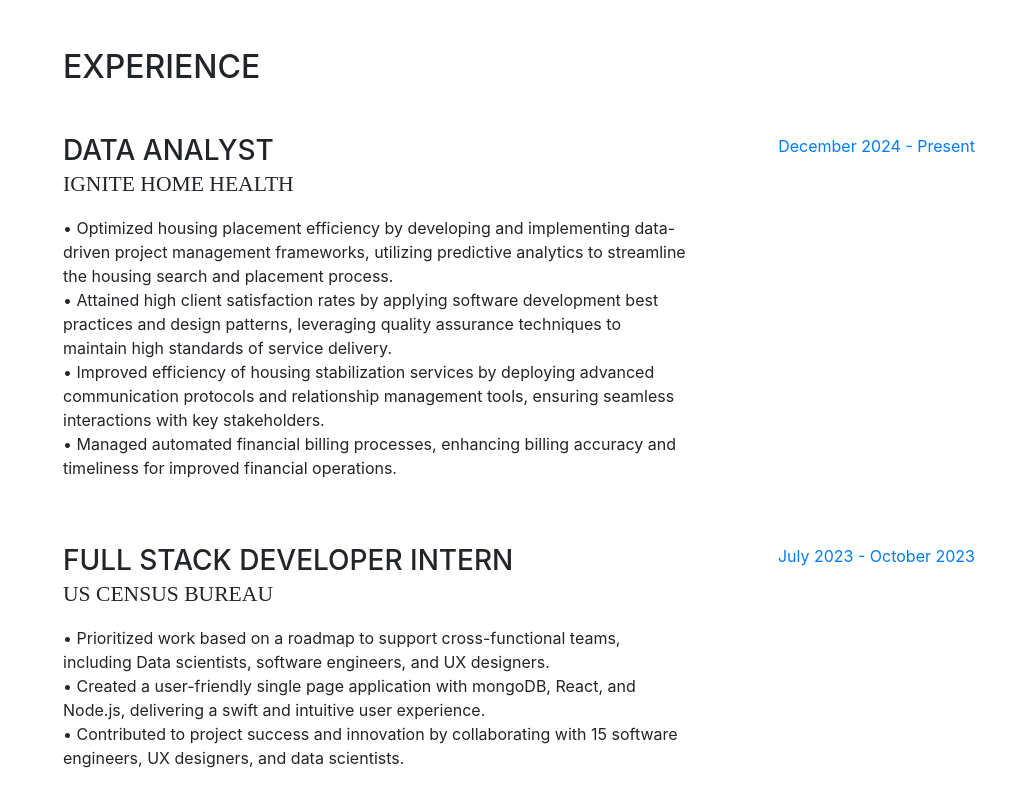
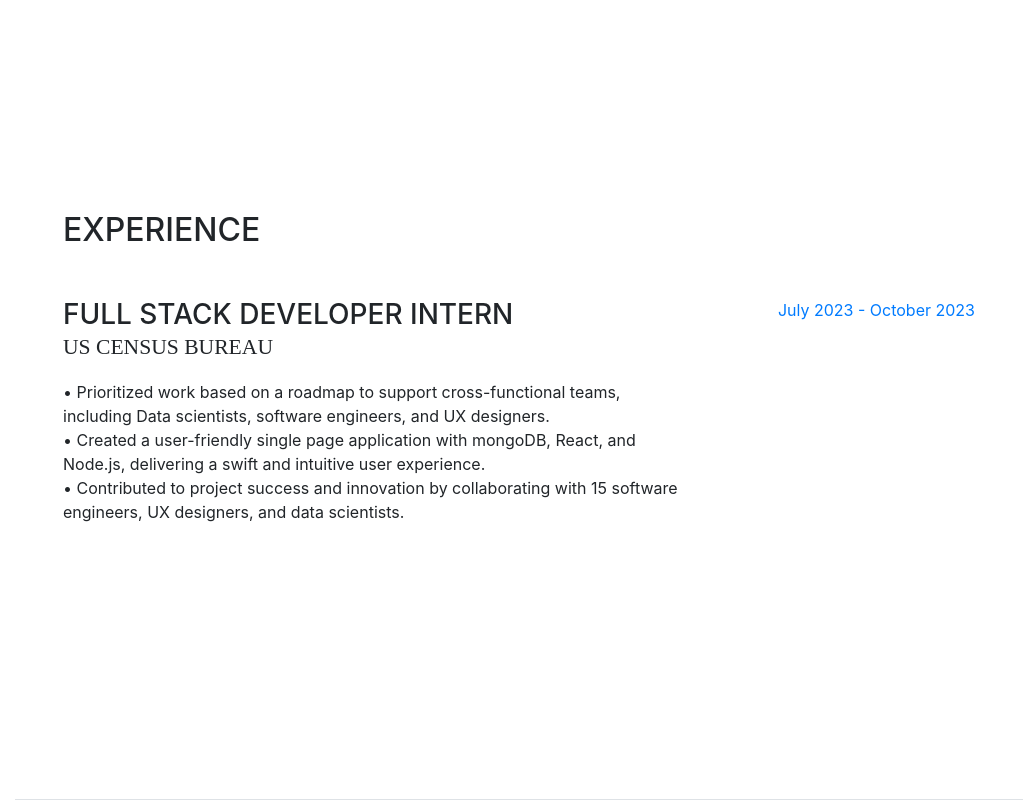
Before and after one commit to Zakaria-Hussein/Portfolio-Website, a website with bundled scripts: page index.html in a window 1280 px wide. Shown: the part 800-1600 px from the top of the page, without its empty margins (257-1280 px from the left). Built offline with nearby package versions, Linux system fonts and the light colour scheme; a web font is replaced by a local one.

Commit message:
experience changes

```diff
--- a/index.html
+++ b/index.html
@@ -72,7 +72,7 @@
                     <a href="https://github.com/Zakaria-Hussein">github.com/Zakaria-Hussein</a>
                 </div>
                 <p class="mb-5">I have experience in full stack development and data analysis, specializing in creating user-friendly applications and optimizing housing placement processes. My skills include working with technologies such as React, Node.js, and Python to deliver efficient and effective solutions.</p>
-                <a href="./Zakaria Hussein Resume.pdf" class="btn resume-link">My Resume</a>
+                <a href="../../../../Downloads/Zakaria Hussein Resume.pdf" class="btn resume-link">My Resume</a>
 
                 <ul class="list-inline list-social-icons mb-0">
                     <li class="list-inline-item">
@@ -98,20 +98,6 @@
         <section class="resume-section p-3 p-lg-5 d-flex flex-column" id="experience">
             <div class="my-auto">
                 <h2 class="mb-5">Experience</h2>
-
-                <div class="resume-item d-flex flex-column flex-md-row mb-5">
-                    <div class="resume-content mr-auto">
-                        <h3 class="mb-0">Data Analyst</h3>
-                        <div class="subheading mb-3">Ignite Home Health</div>
-                        <p>• Optimized housing placement efficiency by developing and implementing data-driven project management frameworks, utilizing predictive analytics to streamline the housing search and placement process.<br>
-                           • Attained high client satisfaction rates by applying software development best practices and design patterns, leveraging quality assurance techniques to maintain high standards of service delivery.<br>
-                           • Improved efficiency of housing stabilization services by deploying advanced communication protocols and relationship management tools, ensuring seamless interactions with key stakeholders.<br>
-                           • Managed automated financial billing processes, enhancing billing accuracy and timeliness for improved financial operations.</p>
-                    </div>
-                    <div class="resume-date text-md-right">
-                        <span class="text-primary">December 2024 - Present</span>
-                    </div>
-                </div>
 
                 <div class="resume-item d-flex flex-column flex-md-row mb-5">
                     <div class="resume-content mr-auto">
```
